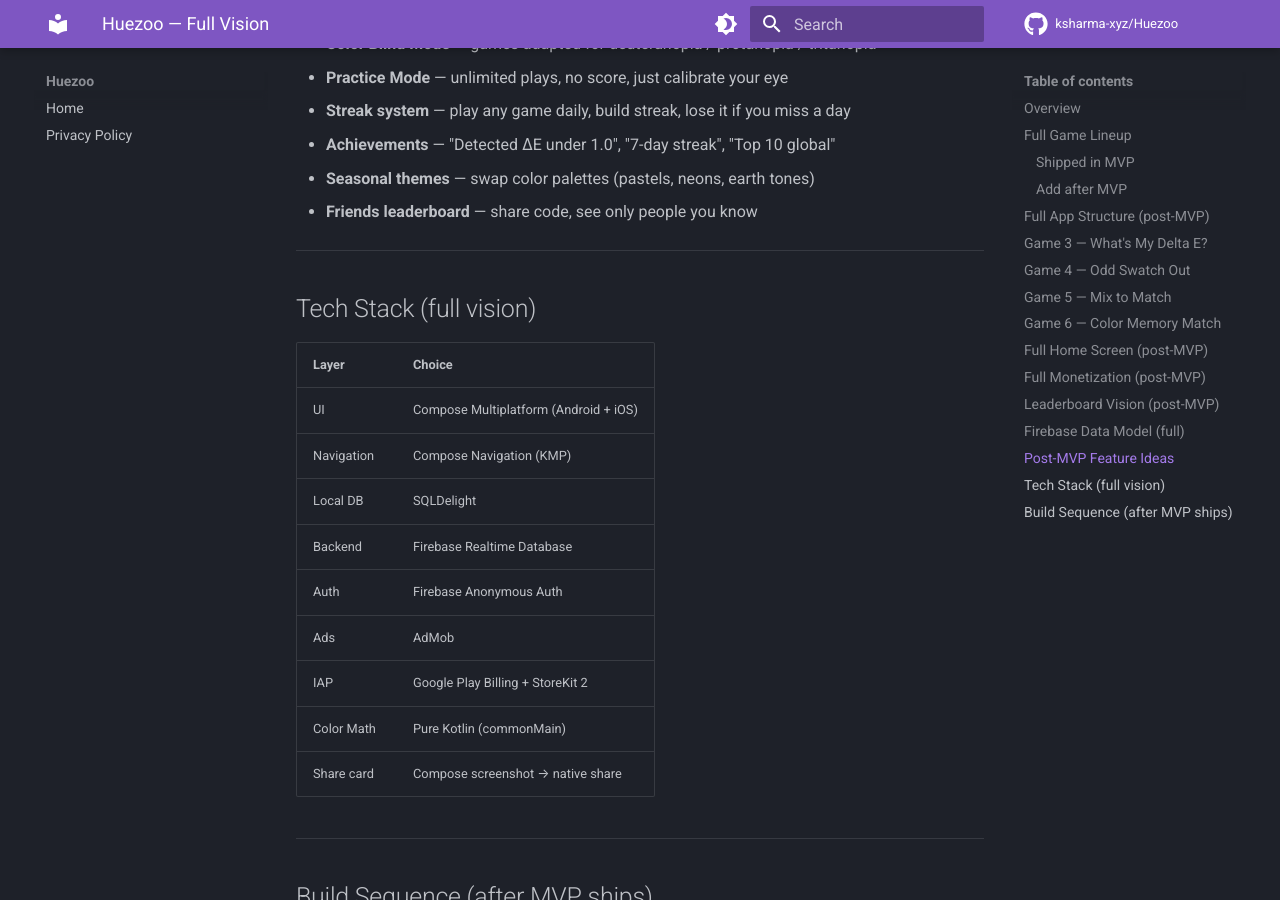
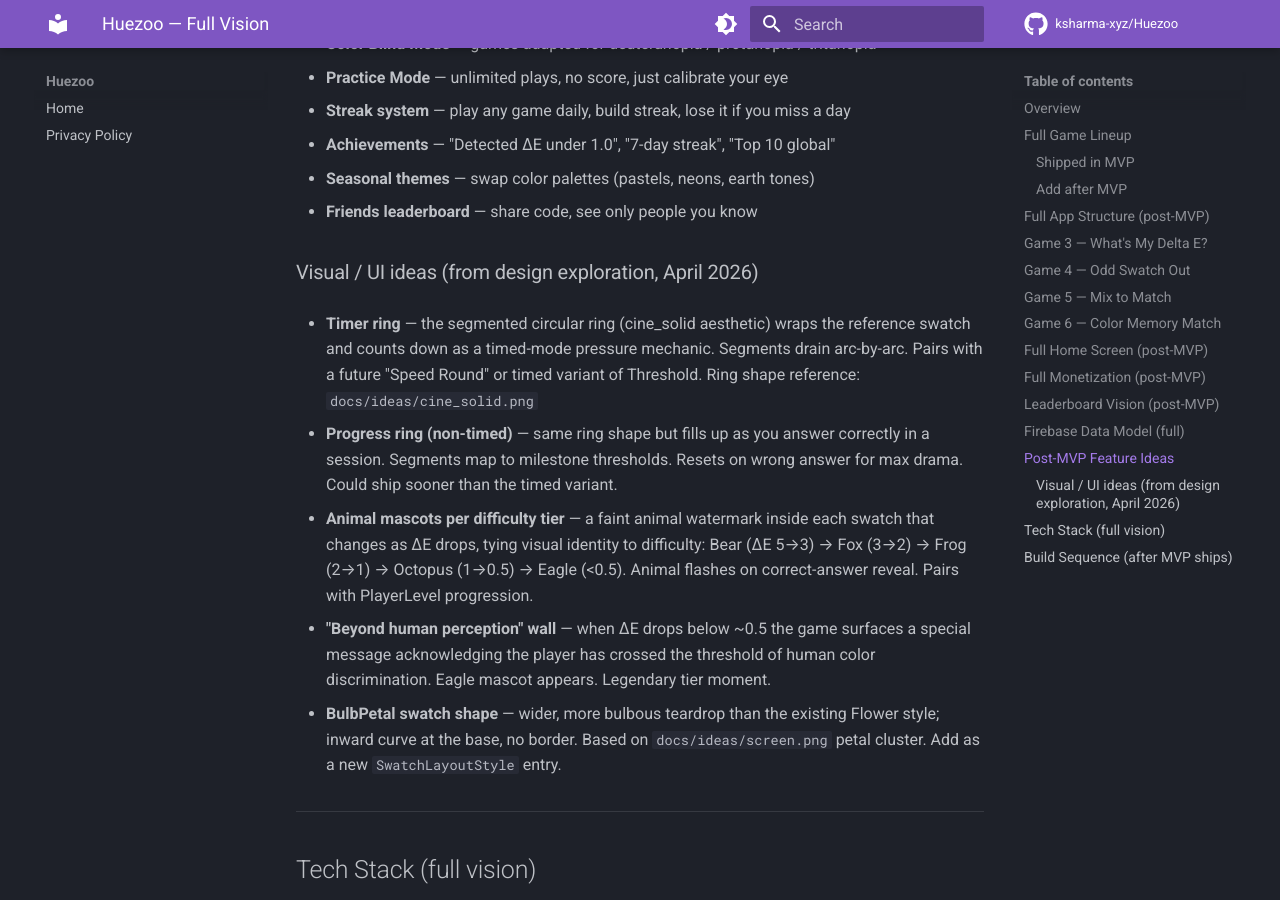
Before and after one commit to ksharma-xyz/HueZoo, an MkDocs documentation site: the page built from docs/VISION.md, in a window 1280 px wide and 900 px high, scrolled down 3985 px. Built offline with MkDocs 1.6.1 and Material for MkDocs 9.7.7, drawn with Linux system fonts in a browser that asks for light colours; comment, search, counter and statistics services are not loaded.

Commit message:
docs: capture visual design ideas from screen.png and cine_solid.png exploration
VISION.md: add timer ring, progress ring, animal mascots, BulbPetal swatch shape,
and "beyond human perception" wall as post-MVP ideas.
MVP.md UX.13.3: neon border redesign for Result screen (future polish item).
Add reference images to docs/ideas/.

Co-Authored-By: Claude Sonnet 4.6 <noreply@anthropic.com>

```diff
--- a/docs/VISION.md
+++ b/docs/VISION.md
@@ -157,6 +157,30 @@ Firebase rules: public read, anonymous-auth write only, max 1 write per UID per
 - **Seasonal themes** — swap color palettes (pastels, neons, earth tones)
 - **Friends leaderboard** — share code, see only people you know
 
+### Visual / UI ideas (from design exploration, April 2026)
+
+- **Timer ring** — the segmented circular ring (cine_solid aesthetic) wraps the
+  reference swatch and counts down as a timed-mode pressure mechanic. Segments
+  drain arc-by-arc. Pairs with a future "Speed Round" or timed variant of Threshold.
+  Ring shape reference: `docs/ideas/cine_solid.png`
+
+- **Progress ring (non-timed)** — same ring shape but fills up as you answer
+  correctly in a session. Segments map to milestone thresholds. Resets on wrong
+  answer for max drama. Could ship sooner than the timed variant.
+
+- **Animal mascots per difficulty tier** — a faint animal watermark inside each
+  swatch that changes as ΔE drops, tying visual identity to difficulty:
+  Bear (ΔE 5→3) → Fox (3→2) → Frog (2→1) → Octopus (1→0.5) → Eagle (<0.5).
+  Animal flashes on correct-answer reveal. Pairs with PlayerLevel progression.
+
+- **"Beyond human perception" wall** — when ΔE drops below ~0.5 the game
+  surfaces a special message acknowledging the player has crossed the threshold
+  of human color discrimination. Eagle mascot appears. Legendary tier moment.
+
+- **BulbPetal swatch shape** — wider, more bulbous teardrop than the existing
+  Flower style; inward curve at the base, no border. Based on `docs/ideas/screen.png`
+  petal cluster. Add as a new `SwatchLayoutStyle` entry.
+
 ---
 
 ## Tech Stack (full vision)
```
Also changed, not shown: docs/MVP.md (+4 -0 lines), docs/ideas/cine_solid.png (added), docs/ideas/screen.png (added).
